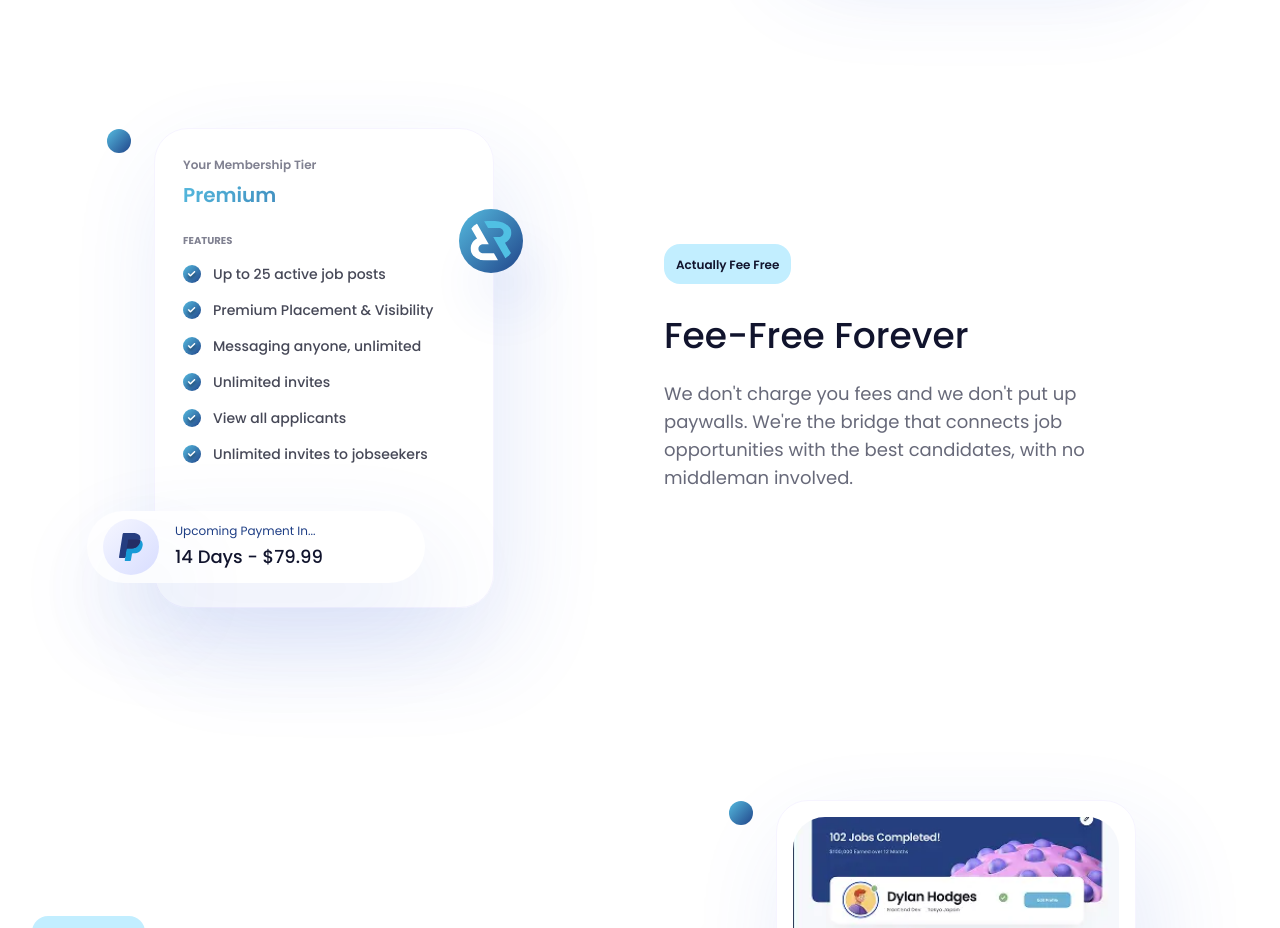
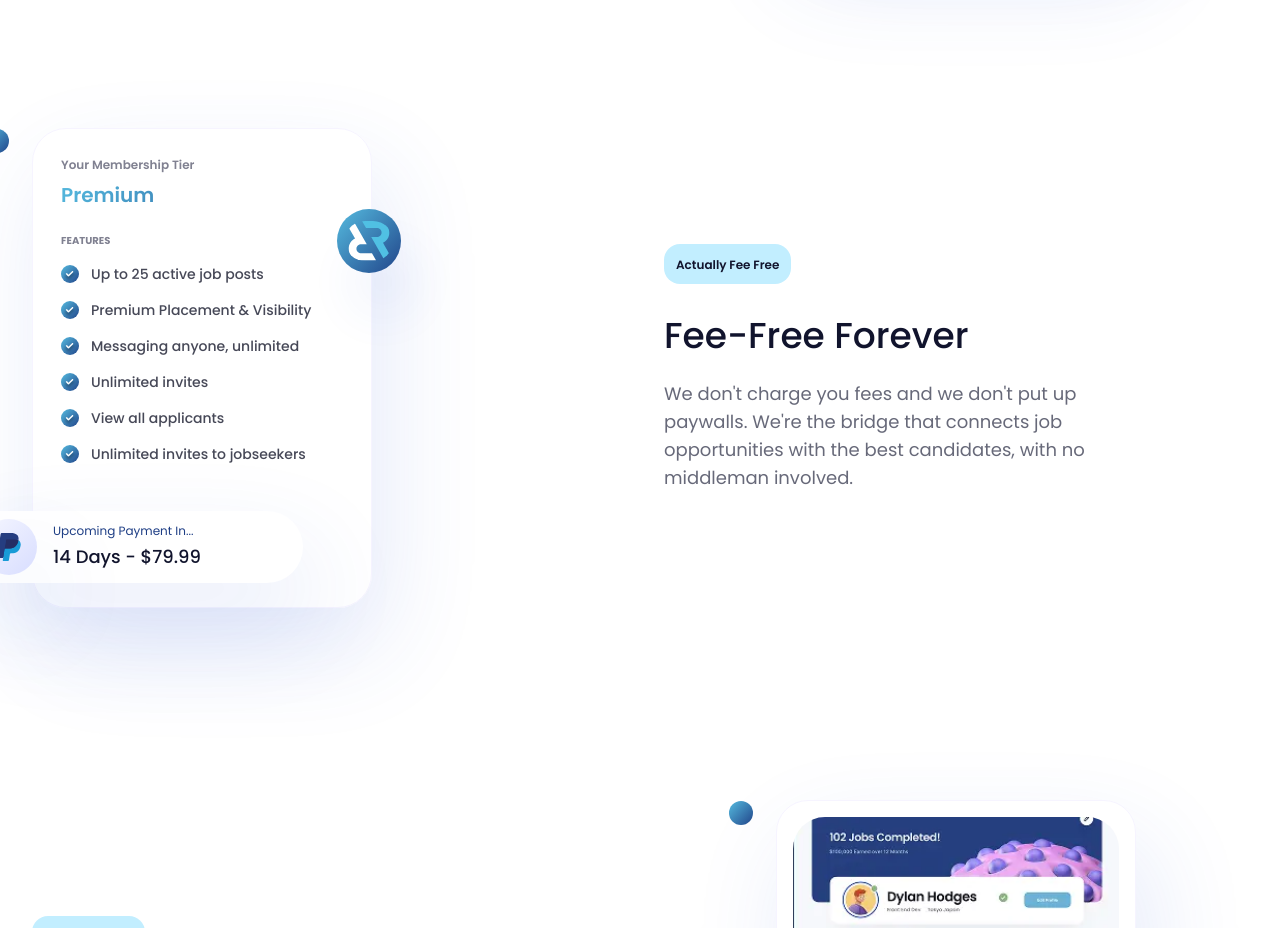
Before and after one commit to EasinTanvir/technical-task, a React (Vite) app: page / in a window 1280 px wide. Shown: the part 1300-2228 px from the top of the page. Built offline with nearby package versions, Linux system fonts and the light colour scheme.

Commit message:
refactor design issue in tier card

```diff
--- a/src/components/landingPage/MemberShip/TierCard.jsx
+++ b/src/components/landingPage/MemberShip/TierCard.jsx
@@ -14,6 +14,7 @@ const TierCard = () => {
       <div
         className="
           relative
+          sm:mx-0
           mx-auto
           h-120
           max-w-85
```
